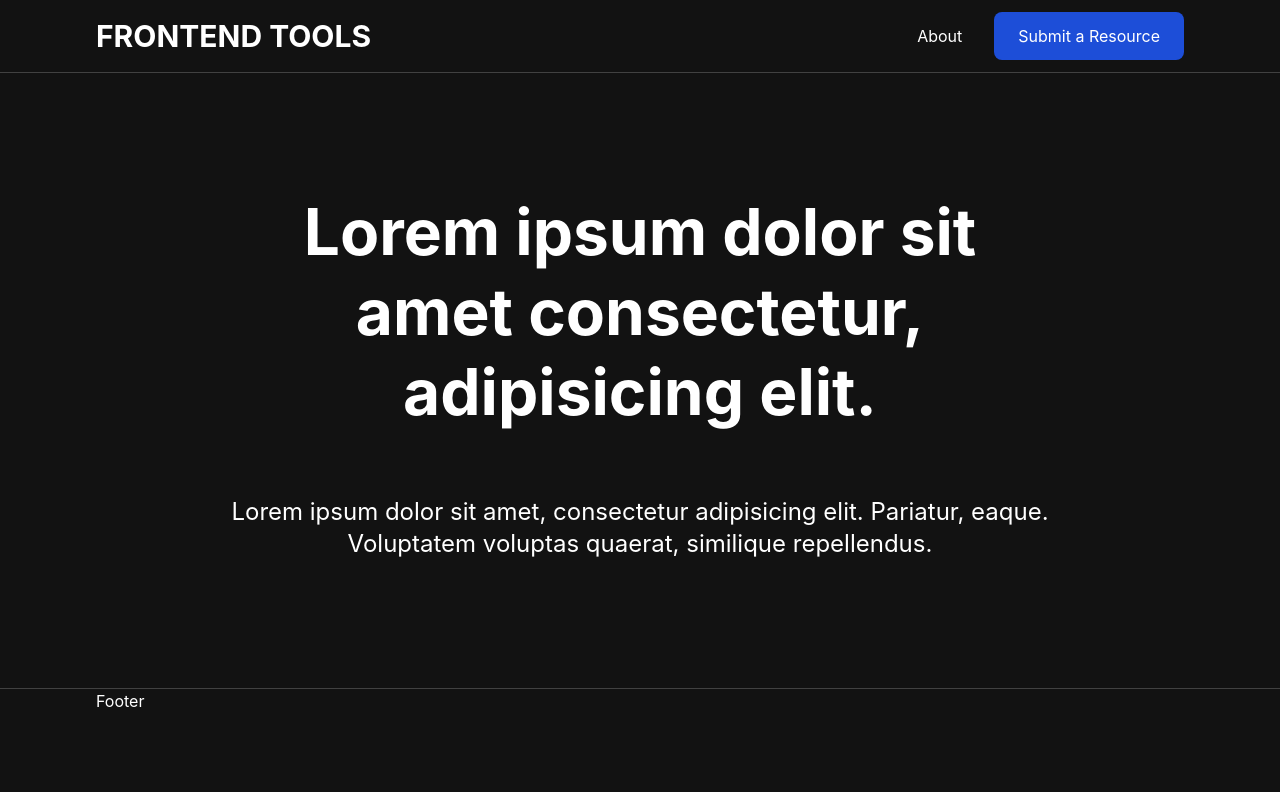
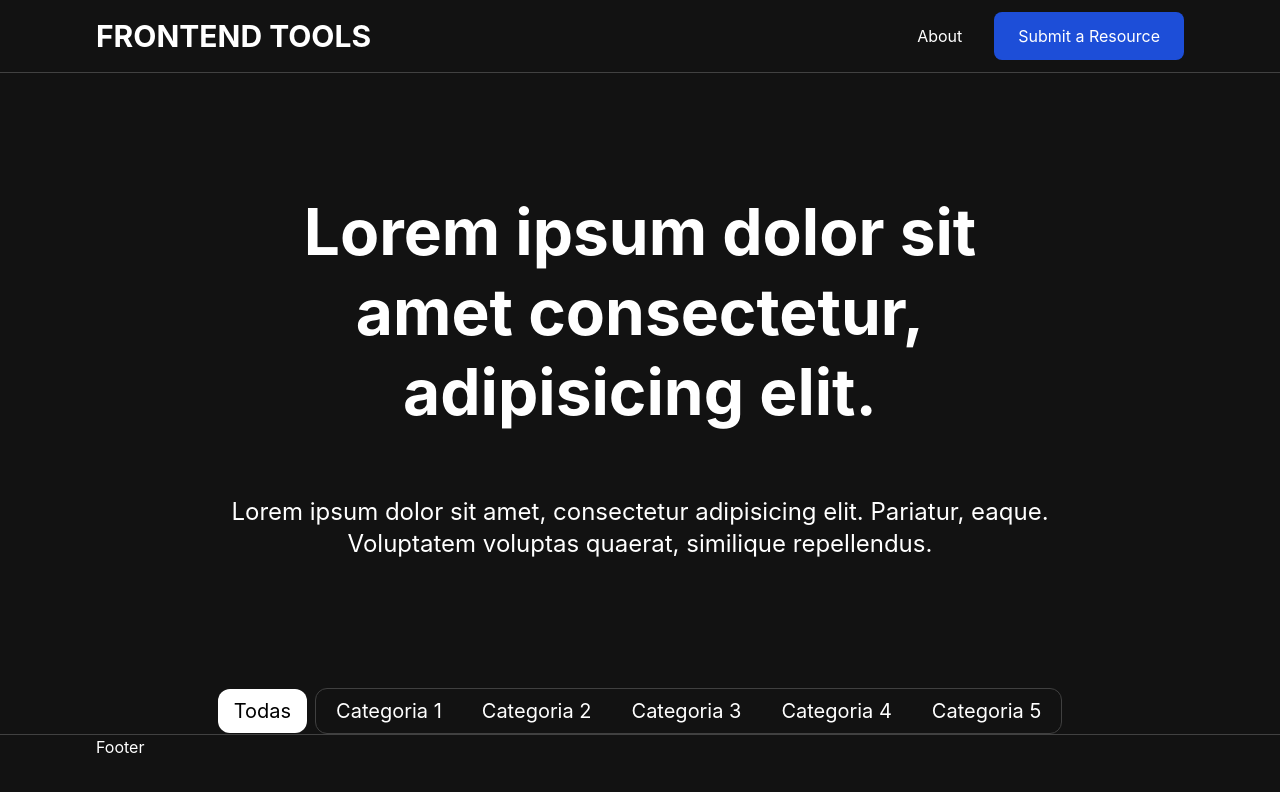
Before and after one commit to SnayderRodrigues/frontcards, a React (Vite) app: page / in a window 1280 px wide. Shown: the top 792 px of the page. Built offline with nearby package versions, Linux system fonts and the light colour scheme.

Commit message:
update: add section for filtering categories

```diff
--- a/src/pages/HomePage.jsx
+++ b/src/pages/HomePage.jsx
@@ -16,6 +16,31 @@ const HomePage = () => {
             </p>
           </div>
         </section>
+        <section>
+          <div className="wrapper">
+            <div className="flex items-center justify-center gap-2">
+              <button className="text-xl text-black bg-white px-4 py-2 rounded-xl">Todas</button>
+              <ul className="flex items-center text-xl border border-neutral-700 rounded-xl">
+                <li className="flex items-center gap-2 px-5 py-2">
+                  <a href="" className="hover:text-neutral-400">Categoria 1</a>
+                </li>
+                <li className="flex items-center gap-2 px-5 py-2">
+                  <a href="" className="hover:text-neutral-400">Categoria 2</a>
+                </li>
+                <li className="flex items-center gap-2 px-5 py-2">
+                  <a href="" className="hover:text-neutral-400">Categoria 3 </a>
+                </li>
+                <li className="flex items-center gap-2 px-5 py-2">
+                  <a href="" className="hover:text-neutral-400">Categoria 4</a>
+                </li>
+                <li className="flex items-center gap-2 px-5 py-2">
+                  <a href="" className="hover:text-neutral-400">Categoria 5</a>
+                </li>
+              </ul>
+            </div>
+            <div></div>
+          </div>
+        </section>
       </main>
     </>
   );
```
